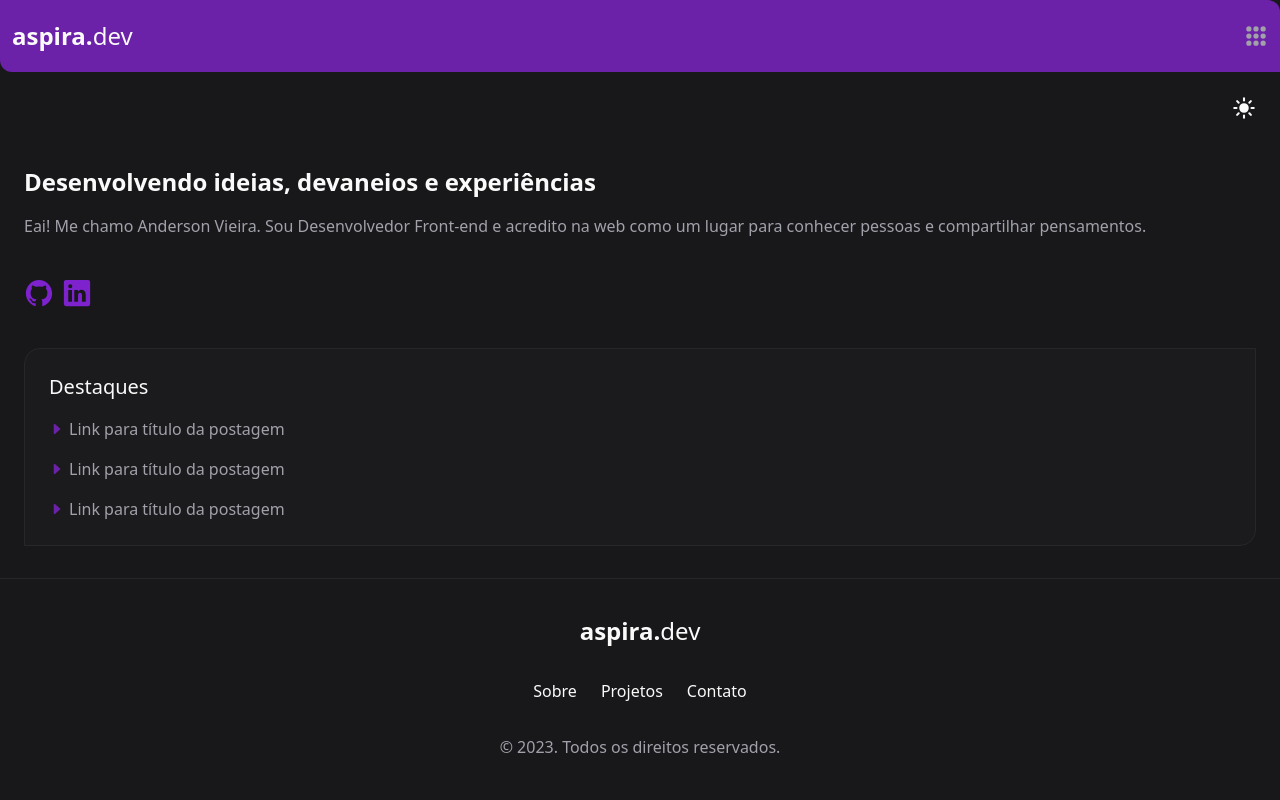
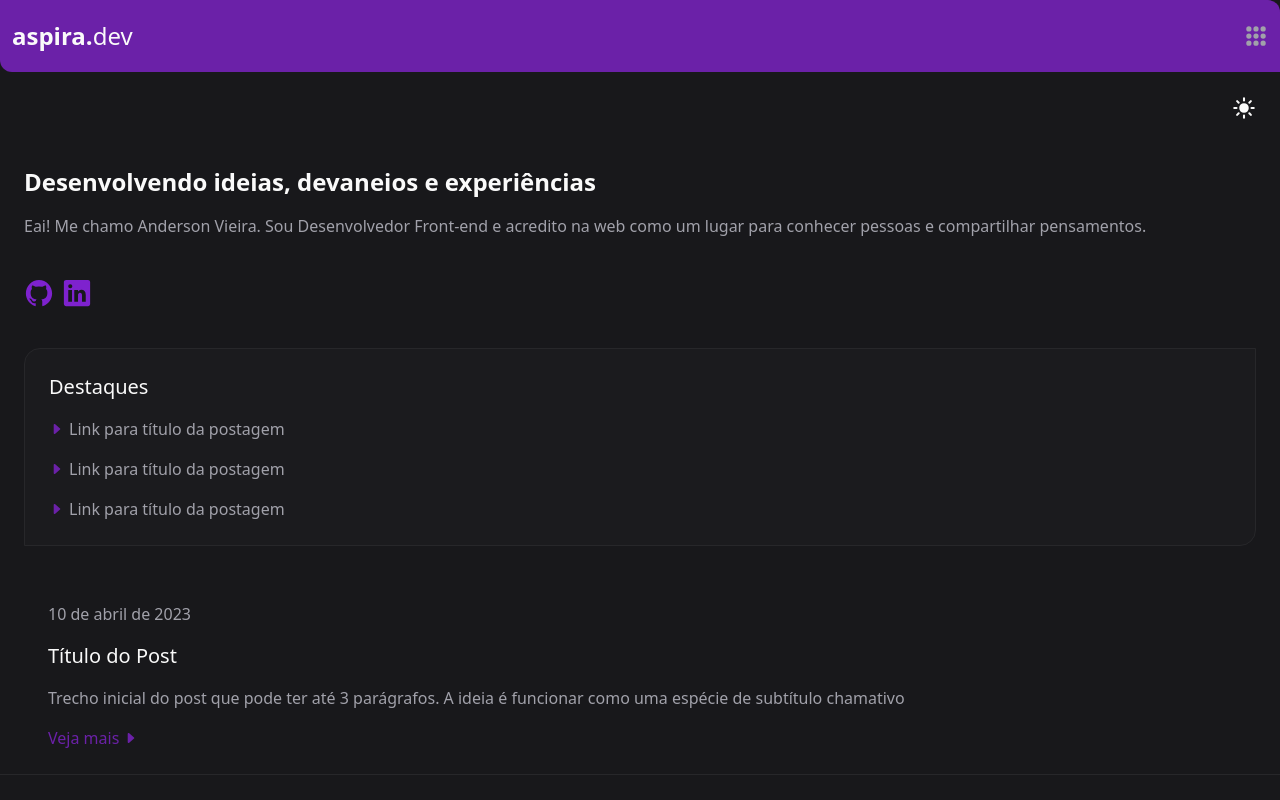
Before and after one commit to vieira-a/blog, a React (Vite) app: page / in a window 1280 px wide. Shown: the top 800 px of the page. Built offline with nearby package versions, Linux system fonts and the light colour scheme.

Commit message:
feat: render post card

```diff
--- a/src/App.tsx
+++ b/src/App.tsx
@@ -2,6 +2,7 @@ import "./styles/global.css";
 import { IoMoonOutline, IoSunny } from "react-icons/io5";
 import Navbar from "./components/Navbar";
 import Hero from "./components/Hero";
+import Post from "./components/Post";
 import { useState } from "react";
 import Footer from "./components/Footer";
 import PostFeatured from "./components/Post/PostFeatured";
@@ -46,6 +47,7 @@ function App() {
       <main>
         <Hero />
         <PostFeatured featuredPosts={FeaturedPosts} />
+        <Post />
         <Footer />
       </main>
     </section>
--- a/src/components/Post/PostCard/index.tsx
+++ b/src/components/Post/PostCard/index.tsx
@@ -1,9 +1,9 @@
 import { IoCaretForwardOutline } from "react-icons/io5";
-import Button from "src/components/Button";
+import Button from "../../Button";
 
 export default function PostCard() {
   return (
-    <article>
+    <article className="flex flex-col gap-4">
       <p>10 de abril de 2023</p>
       <h2>Título do Post</h2>
       <p>
@@ -11,7 +11,9 @@ export default function PostCard() {
         funcionar como uma espécie de subtítulo chamativo
       </p>
       <Button className="flex gap-1 items-center">
-        <a href="#">Veja mais</a>
+        <a className="text-purple-800" href="#">
+          Veja mais
+        </a>
         <IoCaretForwardOutline className="text-purple-800" />
       </Button>
     </article>
--- a/src/components/Post/index.tsx
+++ b/src/components/Post/index.tsx
@@ -2,7 +2,7 @@ import PostCard from "./PostCard";
 
 export default function Post() {
   return (
-    <section>
+    <section className="mx-6 p-6">
       <PostCard />
     </section>
   );
```
